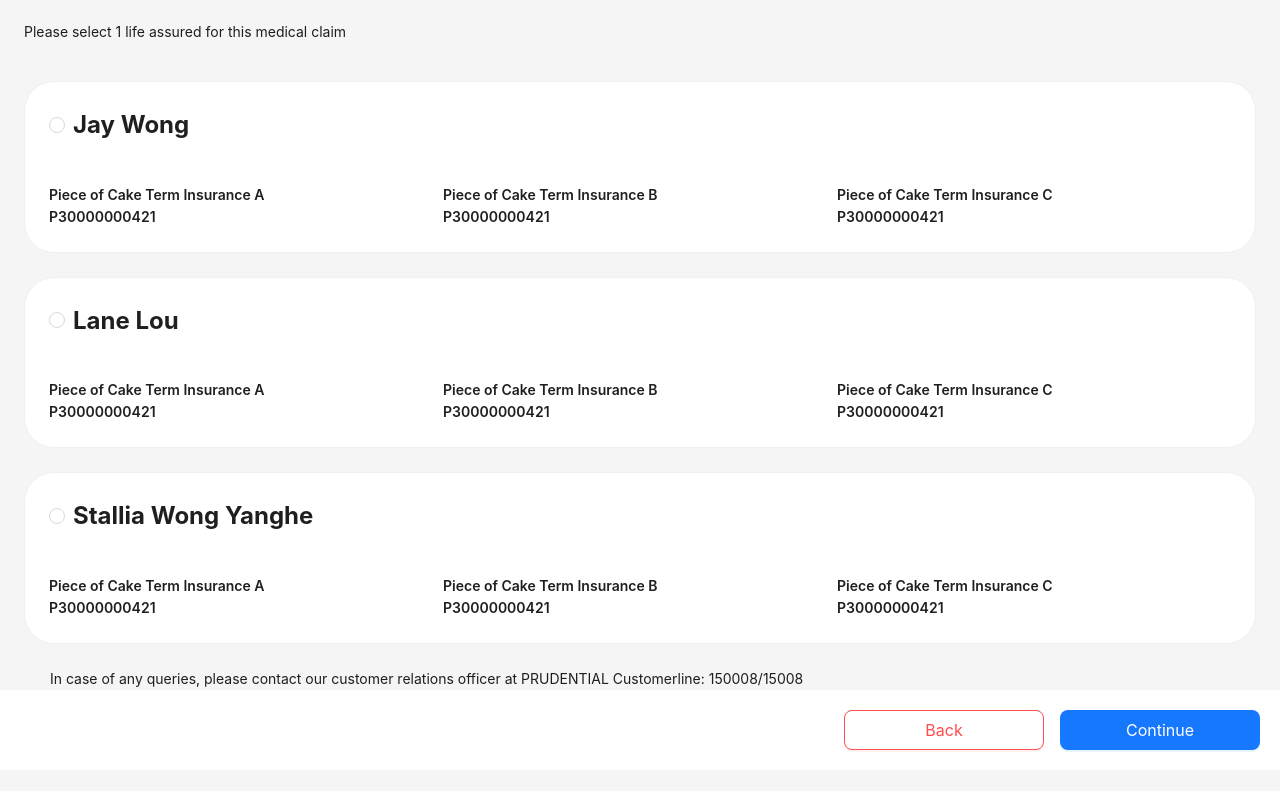
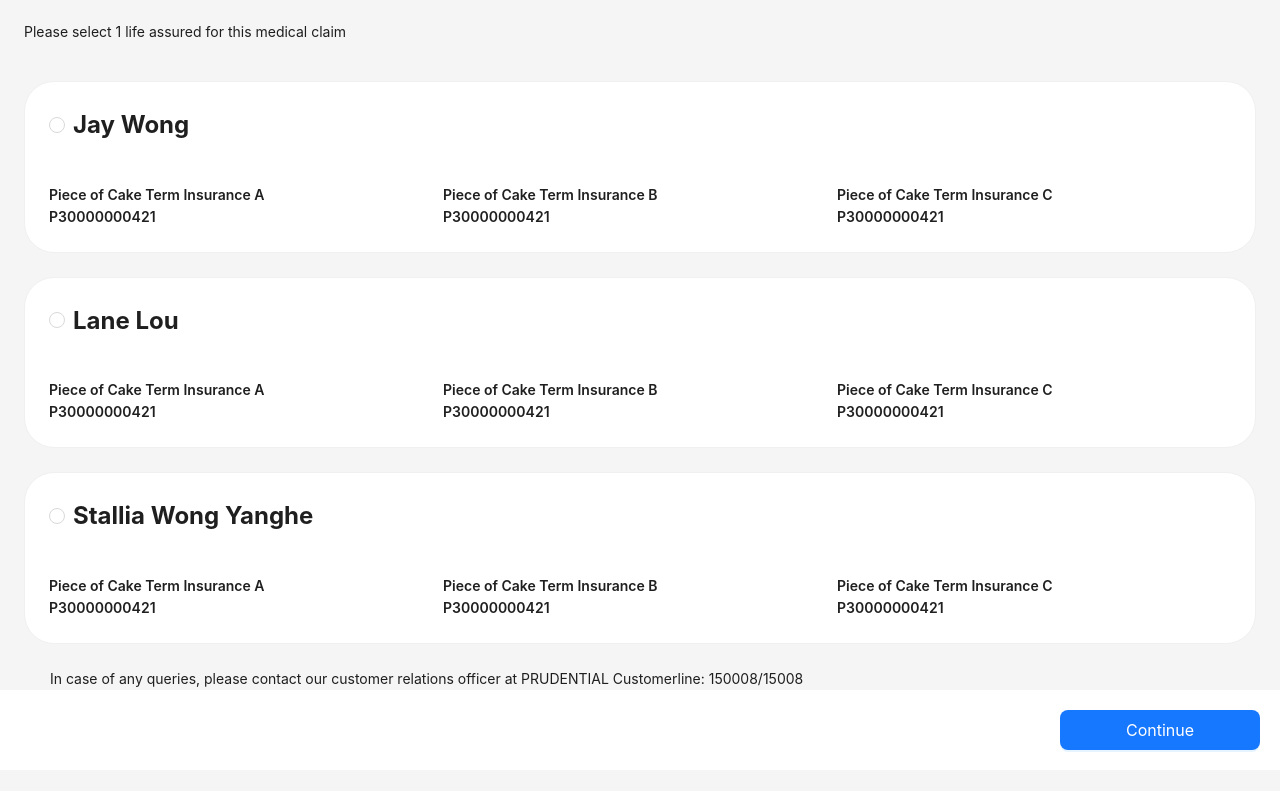
Before and after one commit to caiwenguo1314/my-ex01, a React (Create React App) app: page / in a window 1280 px wide. Shown: the part 245-1036 px from the top of the page. Built offline with nearby package versions, Linux system fonts and the light colour scheme.

Commit message:
本地修改

```diff
--- a/package.json
+++ b/package.json
@@ -11,7 +11,7 @@
     "react-scripts": "5.0.1"
   },
   "scripts": {
-    "start": "react-scripts start",
+    "start": "set PORT=3001 && react-scripts start",
     "build": "react-scripts build",
     "test": "react-scripts test",
     "eject": "react-scripts eject"
--- a/src/Componets/Layout/AppFooter/AppFooter.js
+++ b/src/Componets/Layout/AppFooter/AppFooter.js
@@ -1,28 +1,44 @@
-import React from 'react'
-import { Layout, Row, Typography, Button, Space } from 'antd';
+import React from "react";
+import { Layout, Row, Typography, Button, Space } from "antd";
+
+const { Text } = Typography;
+const { Footer } = Layout;
+export default function AppFooter({ current, addClickHandler ,subClickHandler}) {
+//   console.log("current", current);
+// console.log("clickHandler", addClickHandler);
 
 
-const { Text, } = Typography;
-const { Footer } = Layout;
-export default function AppFooter() {
   return (
-        <Footer style={{ textAlign: 'left' }}>
+    <Footer style={{ textAlign: "left" }}>
       <Text>
-                In case of any queries, please contact our customer relations officer at PRUDENTIAL Customerline: 150008/15008
+        In case of any queries, please contact our customer relations officer at
+        PRUDENTIAL Customerline: 150008/15008
       </Text>
 
-            <Row justify="end" style={{ background: '#fff', width: 'calc(100% + 100px)', height: '80px', marginLeft: '-50px' }}>
-                <Space size="middle" style={{ marginRight: '20px' }}>
-                    <Button size="large" style={{ width: 200 }} type="default" danger>
+      <Row
+        justify="end"
+        style={{
+          background: "#fff",
+          width: "calc(100% + 100px)",
+          height: "80px",
+          marginLeft: "-50px",
+        }}
+      >
+        <Space size="middle" style={{ marginRight: "20px" }}>
+          {current !== 0 && <Button onClick={subClickHandler} size="large" style={{ width: 200 }} type="default" danger>
             Back
-                    </Button>
-                    <Button size="large" style={{ width: 200 }} type="primary">
+          </Button>}
+          {current !== 3 ? (
+            <Button onClick={addClickHandler} size="large" style={{ width: 200 }} type="primary">
               Continue
             </Button>
+          ) : (
+            <Button  size="large" style={{ width: 200 }} type="primary">
+              Submit
+            </Button>
+          )}
         </Space>
       </Row>
-
     </Footer>
-
-    )
+  );
 }
--- a/src/Componets/Layout/AppLayout.js
+++ b/src/Componets/Layout/AppLayout.js
@@ -17,8 +17,17 @@ import AppContent4th from "./AppContent4th/AppContent4th";
 
 const AppLayout = () => {
 
-  const [ step, setStept ] = useState(1);
-  console.log('step:', step);
+  const  [ current, setCurrent ] = useState(0);
+
+  const addClickHandler = () => {
+    setCurrent(prevCurrent => prevCurrent + 1);
+}
+
+const subClickHandler = () => {
+  setCurrent(prevCurrent => prevCurrent - 1);
+}
+
+
   return (
     <Layout
       style={{
@@ -31,17 +40,17 @@ const AppLayout = () => {
       <AppHeader />
 
       {/* Steps */}
-      <AppSteps />
+      <AppSteps current={current} />
 
       {/* Content */}
 
-      {step === 1 && <AppContent1th />}
-      {step === 2 && <AppContent2th />}
-      {step === 3 && <AppContent3th />}
-      {step === 4 && <AppContent4th />}
+      {current === 0 && <AppContent1th />}
+      {current === 1 && <AppContent2th />}
+      {current === 2 && <AppContent3th />}
+      {current === 3 && <AppContent4th />}
 
       {/* Footer */}
-      <AppFooter />
+      <AppFooter  current={current} addClickHandler={addClickHandler} subClickHandler={subClickHandler}/>
     </Layout>
   );
 };
--- a/src/Componets/Layout/AppSteps/AppSteps.js
+++ b/src/Componets/Layout/AppSteps/AppSteps.js
@@ -1,25 +1,28 @@
-import React from 'react'
-import { Steps, Row } from 'antd'
+import React from "react";
+import { Steps, Row } from "antd";
 
-export default function AppSteps() {
+export default function AppSteps(props) {
+  const { current } = props;
+
+
   return (
     <Row justify="center" align="middle">
       <Steps
         style={{
-                    margin: '24px 40px',
-                    maxWidth: '1400px',  // 限制最大宽度，使步骤条不会太宽
-                    width: '100%'       // 确保在最大宽度内占满空间
+          margin: "24px 40px",
+          maxWidth: "1400px", // 限制最大宽度，使步骤条不会太宽
+          width: "100%", // 确保在最大宽度内占满空间
         }}
-                current={0}
+        current={current}
         direction="horizontal"
         labelPlacement="vertical"
         items={[
-                    { title: 'Life Assured' },
-                    { title: 'Claim Details' },
-                    { title: 'Payout Details' },
-                    { title: 'Review' },
+          { title: "Life Assured" },
+          { title: "Claim Details" },
+          { title: "Payout Details" },
+          { title: "Review" },
         ]}
       />
     </Row>
-    )
+  );
 }
```
Lines whose indentation alone changed are shown as unchanged.
